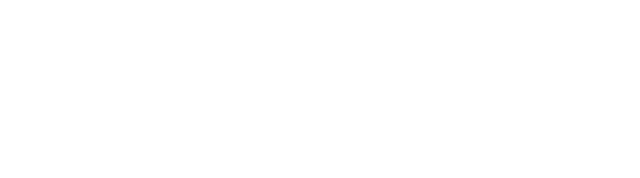
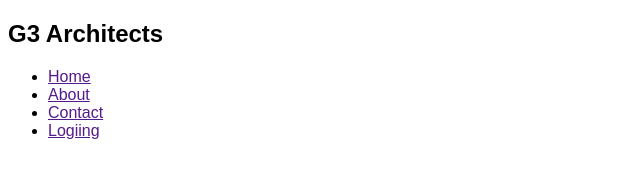
Before and after one commit to bosrin/architects, a plain HTML site: page index.html in a window 1280 px wide. Shown: the whole page, without its empty margins (0-640 px from the left). Drawn offline with Linux system fonts and the light colour scheme.

Commit message:
setup google font

```diff
--- a/index.html
+++ b/index.html
@@ -7,6 +7,21 @@
     <link rel="stylesheet" href="style/index.css">
 </head>
 <body>
+    <header>
+        <h2>G3 Architects </h2>
+        <ul>
+            <li><a href="">Home</a></li>
+            <li><a href="">About</a></li>
+            <li><a href="">Contact</a></li>
+            <li><a href="">Logiing</a></li>
+        </ul>
 
+    </header>
+    <main>
+
+    </main>
+    <footer>
+
+    </footer>
 </body>
 </html>
--- a/style/index.css
+++ b/style/index.css
@@ -0,0 +1,6 @@
+/* work sans font from google fonts */
+@import url('https://fonts.googleapis.com/css2?family=Open+Sans:wght@400;600;700;800&display=swap');
+*{
+    font-family: 'Open Sans', sans-serif;
+    font-family: 'Work Sans ', sans-serif;
+}
```
